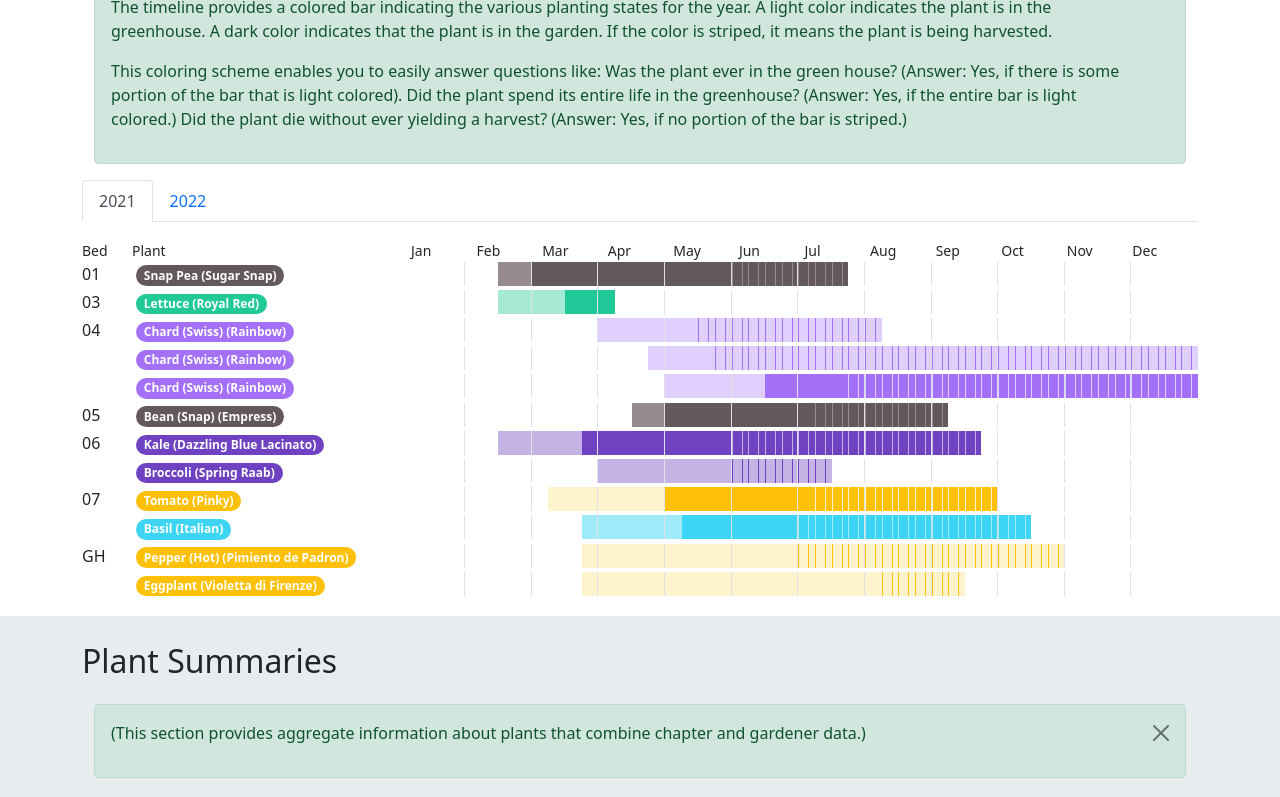
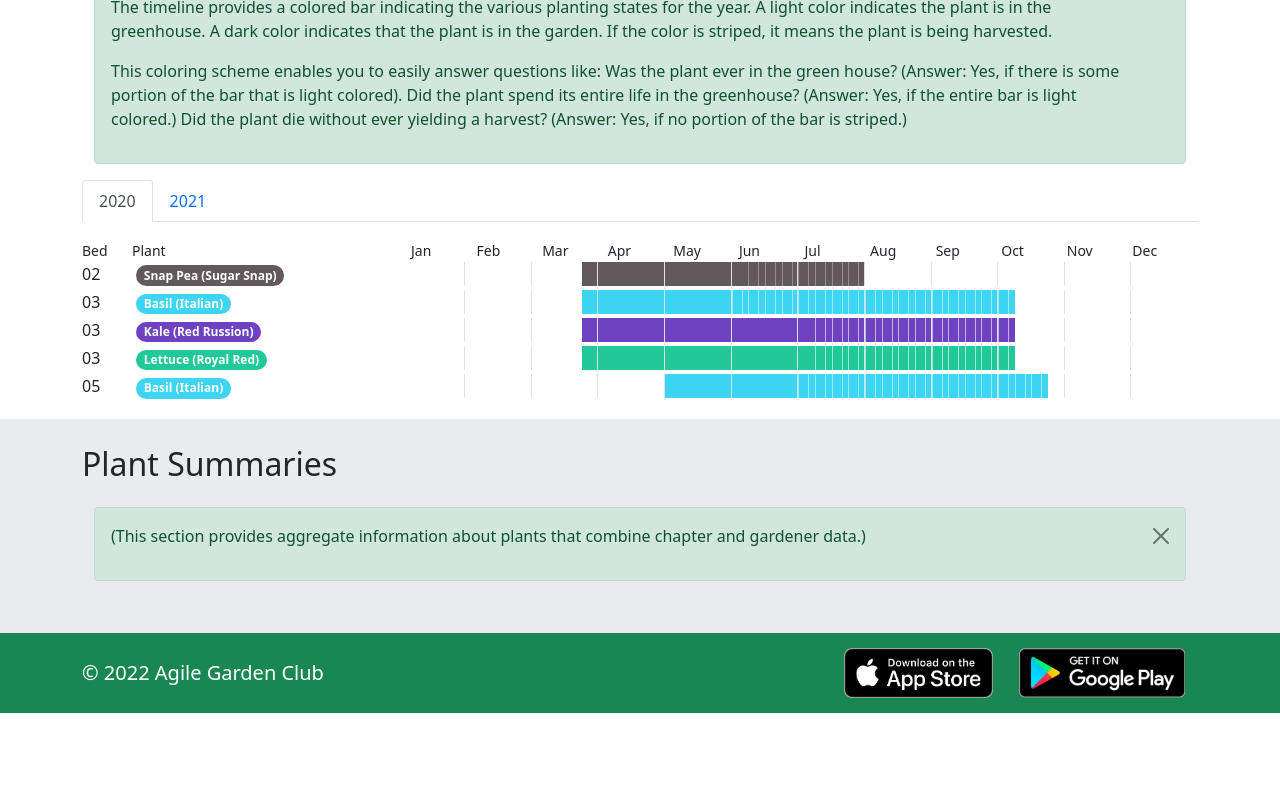
Before and after one commit to agilegardenclub/public-garden, a React (Create React App) app: page / in a window 1280 px wide. Shown: the part 2496-3293 px from the top of the page. After the commit the page ends 3209 px from the top, so only its background shows below. Built offline with nearby package versions, Linux system fonts and the light colour scheme.

Commit message:
checkpoint.

```diff
--- a/src/datamodel/gardenData.js
+++ b/src/datamodel/gardenData.js
@@ -84,7 +84,7 @@ export const gardenData = [
             bedPlantings: [
               {
                 plantID: 'plant-108',
-                usedGreenhouse: true,
+                usedGreenhouse: false,
                 startDate: '4/4/2021',
                 transplantDate: '',
                 firstHarvestDate: '5/18/2021',
@@ -93,7 +93,7 @@ export const gardenData = [
               },
               {
                 plantID: 'plant-108',
-                usedGreenhouse: true,
+                usedGreenhouse: false,
                 startDate: '4/29/2021',
                 transplantDate: '',
                 firstHarvestDate: '5/25/2021',
@@ -198,6 +198,85 @@ export const gardenData = [
           },
         ],
       },
+      {
+        year: 2020,
+        size: 300,
+        beds: 12,
+        plantIDs: ['plant-100', 'plant-101', 'plant-102', 'plant-103', 'plant-104', 'plant-105', 'plant-106', 'plant-107', 'plant-108', 'plant-109'],
+        gardenerIDs: ['gardener-01', 'gardener-02'],
+        plantingData: [
+          {
+            bedID: '02',
+            bedPlantings: [
+              {
+                plantID: 'plant-101',
+                usedGreenhouse: false,
+                startDate: '3/24/2020',
+                transplantDate: '',
+                firstHarvestDate: '6/12/2020',
+                endDate: '7/25/2020',
+                outcomes: { germination: 4, appearance: 5, resistance: 5, yield: 5, flavor: 5 },
+              },
+            ],
+          },
+          {
+            bedID: '03',
+            bedPlantings: [
+              {
+                plantID: 'plant-104',
+                usedGreenhouse: false,
+                startDate: '3/24/2020',
+                transplantDate: '',
+                firstHarvestDate: '6/2/2020',
+                endDate: '10/01/2020',
+                outcomes: { germination: 5, appearance: 4, resistance: 5, yield: 4, flavor: 4 },
+              },
+            ],
+          },
+          {
+            bedID: '03',
+            bedPlantings: [
+              {
+                plantID: 'plant-111',
+                usedGreenhouse: false,
+                startDate: '3/24/2020',
+                transplantDate: '',
+                firstHarvestDate: '7/14/2020',
+                endDate: '10/01/2020',
+                outcomes: { germination: 4, appearance: 5, resistance: 4, yield: 5, flavor: 5 },
+              },
+            ],
+          },
+          {
+            bedID: '03',
+            bedPlantings: [
+              {
+                plantID: 'plant-100',
+                usedGreenhouse: false,
+                startDate: '3/24/2020',
+                transplantDate: '',
+                firstHarvestDate: '7/14/2020',
+                endDate: '10/01/2020',
+                outcomes: { germination: 4, appearance: 5, resistance: 4, yield: 5, flavor: 5 },
+              },
+            ],
+          },
+          {
+            bedID: '05',
+            bedPlantings: [
+              {
+                plantID: 'plant-112',
+                usedGreenhouse: false,
+                startDate: '5/6/2020',
+                transplantDate: '',
+                firstHarvestDate: '7/5/2020',
+                endDate: '10/16/2020',
+                outcomes: { appearance: 5, resistance: 5, yield: 5, flavor: 5 },
+              },
+            ],
+          },
+        ],
+      },
     ],
     climateVictoryGarden: true,
     plantOutcomes: [
--- a/src/datamodel/plantData.js
+++ b/src/datamodel/plantData.js
@@ -204,6 +204,26 @@ export const plantData = [
     description: 'Beautiful bicolor white and purple heirloom variety from Florence, Italy with a mild, creamy taste that is always delicious and never bitter. ',
     daysToHarvest: 90,
   },
+  {
+    id: 'plant-111',
+    plant: 'Kale',
+    variety: 'Red Russion',
+    familyID: 'plantfamily-02',
+    vendor: 'Uprising Seeds',
+    vendorURL: 'https://uprisingorganics.com/products/kale-red-russian',
+    description: 'Not often found in supermarkets due to their shorter shelf life, the oak-leaved kales are the most tender of all kales.  ',
+    daysToHarvest: 55,
+  },
+  {
+    id: 'plant-112',
+    plant: 'Basil',
+    variety: 'Italian',
+    familyID: 'plantfamily-10',
+    vendor: '',
+    vendorURL: '',
+    description: '(Store bought, no description)',
+    daysToHarvest: 80,
+  },
 ];
 
 // Plant Families
--- a/src/sections/PlantingTimelines.js
+++ b/src/sections/PlantingTimelines.js
@@ -18,12 +18,12 @@ function PlantingTimelines() {
           <p>The timeline provides a colored bar indicating the various planting states for the year. A light color indicates the plant is in the greenhouse. A dark color indicates that the plant is in the garden. If the color is striped, it means the plant is being harvested.</p>
           <p>This coloring scheme enables you to easily answer questions like: Was the plant ever in the green house? (Answer: Yes, if there is some portion of the bar that is light colored). Did the plant spend its entire life in the greenhouse? (Answer: Yes, if the entire bar is light colored.) Did the plant die without ever yielding a harvest? (Answer: Yes, if no portion of the bar is striped.) </p>
         </Documentation>
-        <Tabs defaultActiveKey="2021" className="mb-3">
+        <Tabs defaultActiveKey="2020" className="mb-3">
+          <Tab eventKey="2020" title="2020">
+            <PlanGrid year={2020}/>
+          </Tab>
           <Tab eventKey="2021" title="2021">
             <PlanGrid year={2021}/>
-          </Tab>
-          <Tab eventKey="2022" title="2022">
-            2021 Garden Plan goes here.
           </Tab>
         </Tabs>
       </Container>
```
